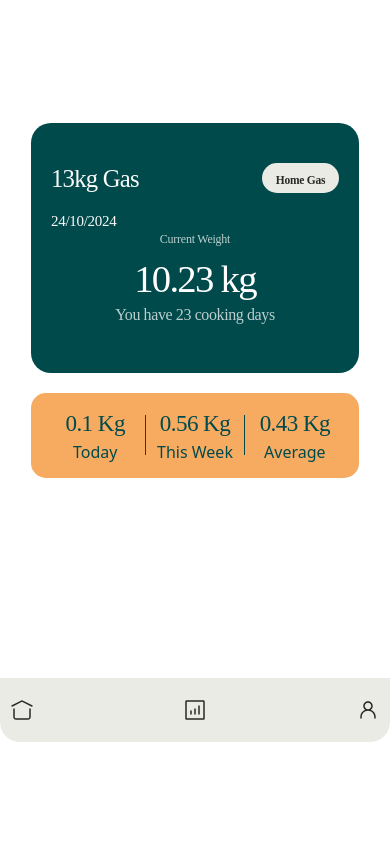
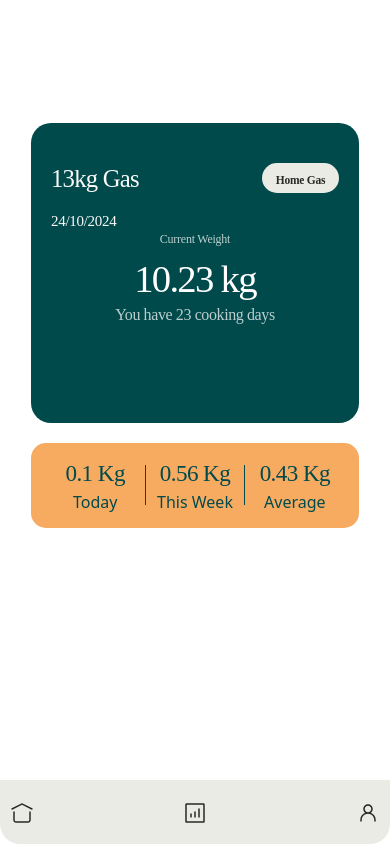
Before and after one commit to sirrotich/my.matx.africa, a React (Vite) app: page / in a window 390 px wide. Built offline with nearby package versions, Linux system fonts and the light colour scheme.

Commit message:
updte profile

```diff
--- a/src/styles/Home.css
+++ b/src/styles/Home.css
@@ -232,6 +232,13 @@
   .home-container{
     border: none;
   }
+  .bottom-nav {
+    position: fixed;
+    bottom: 0;
+    left: 0;
+    width: 100%;
+    z-index: 10;
+  }
 
   .navigation-home {
     display: flex;
@@ -245,7 +252,6 @@
     left: 0;
     background: #EBEBE6;
     box-sizing: border-box;
-bottom: 0;
 }
 
 }
--- a/src/styles/Profile.css
+++ b/src/styles/Profile.css
@@ -154,6 +154,9 @@
 
 
     }
+    .bottom-nav {
+      bottom: 0;
+    }
 
     .navigation-profile {
         display: flex;
@@ -169,7 +172,6 @@
         padding: 0 20px;
         box-sizing: border-box;
         bottom: 0;
-        margin-top: 390px;
     }
 
     .version-card{
```
